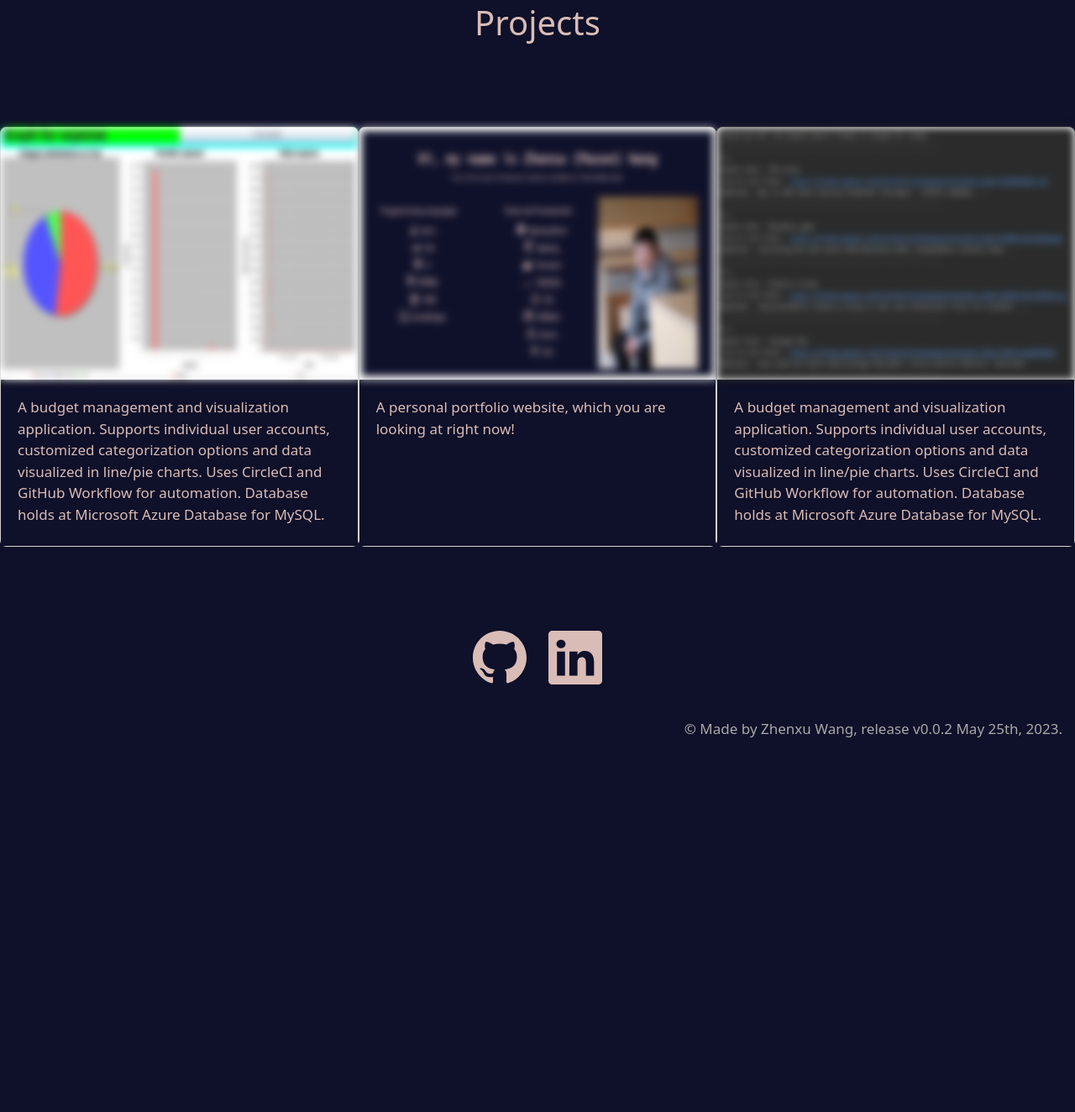
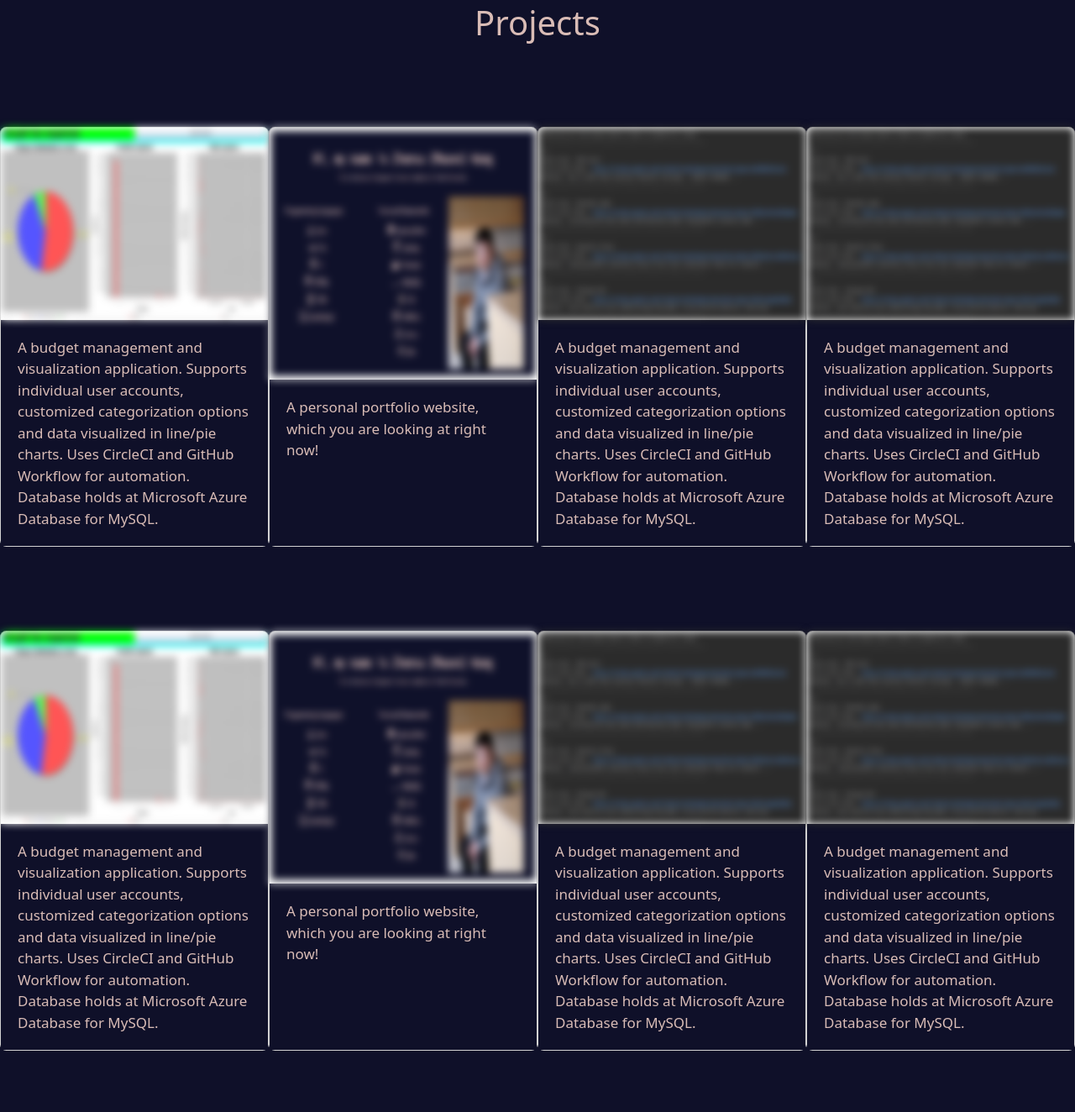
Before and after one commit to Weilei424/portfolio, a plain HTML site: page src/index.html in a window 1280 px wide. Shown: the part 1196-2520 px from the top of the page at 84% size. Before the commit the page ends 2097 px from the top, so only its background shows below. Drawn offline with nearby package versions, Linux system fonts and the light colour scheme.

Commit message:
add one more row (4) project cards

```diff
--- a/src/index.html
+++ b/src/index.html
@@ -137,6 +137,42 @@
                             line/pie charts. Uses CircleCI and GitHub Workflow for automation. Database holds at Microsoft Azure Database for MySQL.</p>
                     </div>
                 </div>
+                <div class="card" style="width: 25rem; height: 25rem;">
+                    <img src="./image/googletrends.jpg" class="card-img-top" id="card-img-top4" onmouseover="unblurImage4()" onmouseout="blurImage4()" alt="Google Trends CLI App">
+                    <div class="card-body">
+                        <p class="card-text">A budget management and visualization application. Supports individual user accounts, customized categorization options and data visualized in
+                            line/pie charts. Uses CircleCI and GitHub Workflow for automation. Database holds at Microsoft Azure Database for MySQL.</p>
+                    </div>
+                </div>
+            </div>
+            <div id="projcards">
+                <div class="card" style="width: 25rem; height: 25rem;">
+                    <img src="./image/ww.JPG" class="card-img-top" id="card-img-top5" onmouseover="unblurImage5()" onmouseout="blurImage5()" alt="Wallet Watcher App">
+                    <div class="card-body">
+                        <p class="card-text">A budget management and visualization application. Supports individual user accounts, customized categorization options and data visualized in
+                            line/pie charts. Uses CircleCI and GitHub Workflow for automation. Database holds at Microsoft Azure Database for MySQL.</p>
+                    </div>
+                </div>
+                <div class="card" style="width: 25rem; height: 25rem;">
+                    <img src="./image/portfolio.JPG" class="card-img-top" id="card-img-top6" onmouseover="unblurImage6()" onmouseout="blurImage6()" alt="Portfolio Website">
+                    <div class="card-body">
+                        <p class="card-text">A personal portfolio website, which you are looking at right now!</p>
+                    </div>
+                </div>
+                <div class="card" style="width: 25rem; height: 25rem;">
+                    <img src="./image/googletrends.jpg" class="card-img-top" id="card-img-top7" onmouseover="unblurImage7()" onmouseout="blurImage7()" alt="Google Trends CLI App">
+                    <div class="card-body">
+                        <p class="card-text">A budget management and visualization application. Supports individual user accounts, customized categorization options and data visualized in
+                            line/pie charts. Uses CircleCI and GitHub Workflow for automation. Database holds at Microsoft Azure Database for MySQL.</p>
+                    </div>
+                </div>
+                <div class="card" style="width: 25rem; height: 25rem;">
+                    <img src="./image/googletrends.jpg" class="card-img-top" id="card-img-top8" onmouseover="unblurImage8()" onmouseout="blurImage8()" alt="Google Trends CLI App">
+                    <div class="card-body">
+                        <p class="card-text">A budget management and visualization application. Supports individual user accounts, customized categorization options and data visualized in
+                            line/pie charts. Uses CircleCI and GitHub Workflow for automation. Database holds at Microsoft Azure Database for MySQL.</p>
+                    </div>
+                </div>
             </div>
         </div>
         <!-- <div id="exp">
--- a/src/main.js
+++ b/src/main.js
@@ -27,3 +27,53 @@ function blurImage3() {
     var image = document.getElementById('card-img-top3');
     image.style.filter = 'blur(5px)';
 }
+
+function unblurImage4() {
+    var image = document.getElementById('card-img-top4');
+    image.style.filter = 'blur(0)';
+}
+
+function blurImage4() {
+    var image = document.getElementById('card-img-top4');
+    image.style.filter = 'blur(5px)';
+}
+
+function unblurImage5() {
+    var image = document.getElementById('card-img-top5');
+    image.style.filter = 'blur(0)';
+}
+
+function blurImage5() {
+    var image = document.getElementById('card-img-top5');
+    image.style.filter = 'blur(5px)';
+}
+
+function unblurImage6() {
+    var image = document.getElementById('card-img-top6');
+    image.style.filter = 'blur(0)';
+}
+
+function blurImage6() {
+    var image = document.getElementById('card-img-top6');
+    image.style.filter = 'blur(5px)';
+}
+
+function unblurImage7() {
+    var image = document.getElementById('card-img-top7');
+    image.style.filter = 'blur(0)';
+}
+
+function blurImage7() {
+    var image = document.getElementById('card-img-top7');
+    image.style.filter = 'blur(5px)';
+}
+
+function unblurImage8() {
+    var image = document.getElementById('card-img-top8');
+    image.style.filter = 'blur(0)';
+}
+
+function blurImage8() {
+    var image = document.getElementById('card-img-top8');
+    image.style.filter = 'blur(5px)';
+}
```
